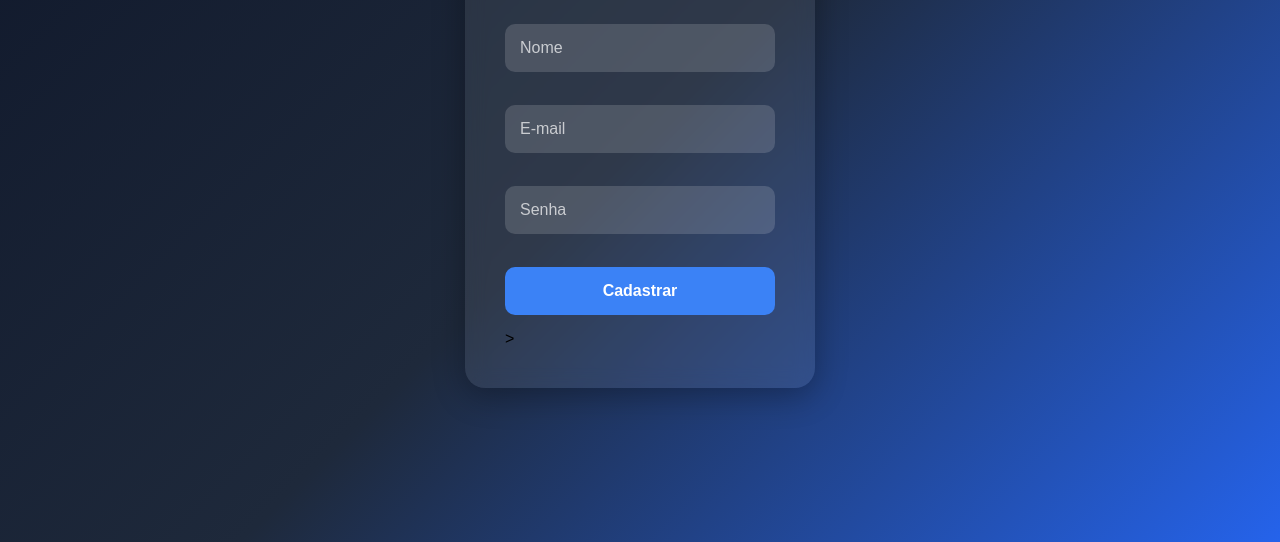
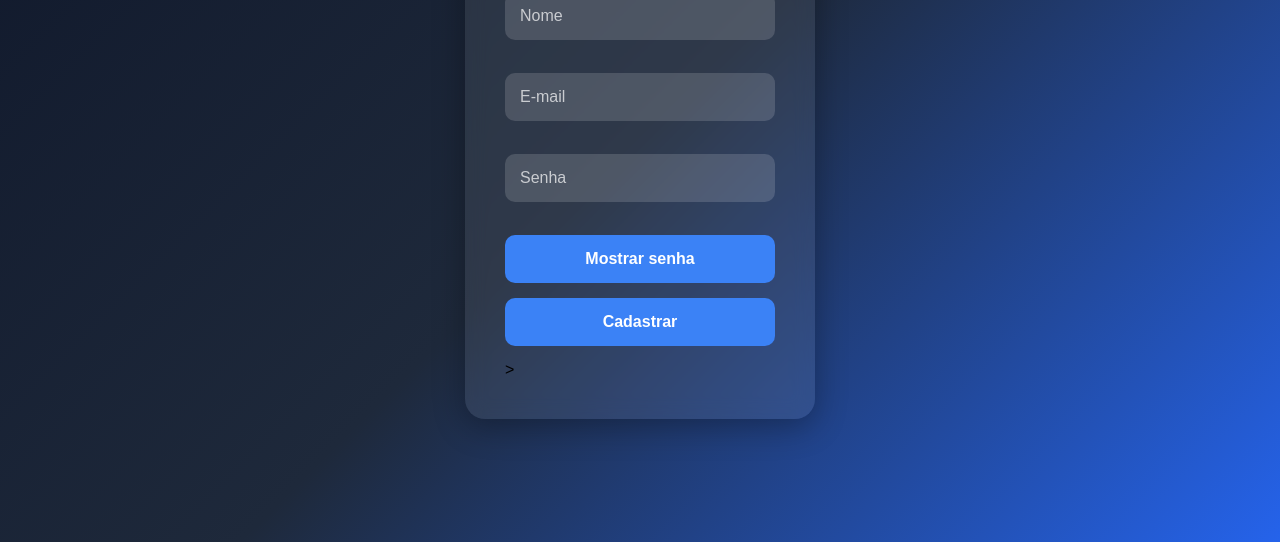
Before and after one commit to mcteodoro/secure-login-dashboard-v2, a website: page cadastro.html in a window 1280 px wide. Shown: the part 258-800 px from the top of the page. Drawn offline with Linux system fonts and the light colour scheme.

Commit message:
Adicionar mostrar senha

```diff
--- a/cadastro.html
+++ b/cadastro.html
@@ -19,7 +19,9 @@
     <input type="email" id="email" placeholder="E-mail">
 
     <input type="password" id="senha" placeholder="Senha">
-
+<button type="button" onclick="mostrarSenha('senha')">
+  Mostrar senha
+</button>
   <button type="button" onclick="cadastrar()">Cadastrar</button>>
   </form>
 
--- a/script.js
+++ b/script.js
@@ -92,3 +92,12 @@ function sair() {
 
   window.location.href = "index.html";
 }
+function mostrarSenha(id) {
+  const input = document.getElementById(id);
+
+  if (input.type === "password") {
+    input.type = "text";
+  } else {
+    input.type = "password";
+  }
+}
```
